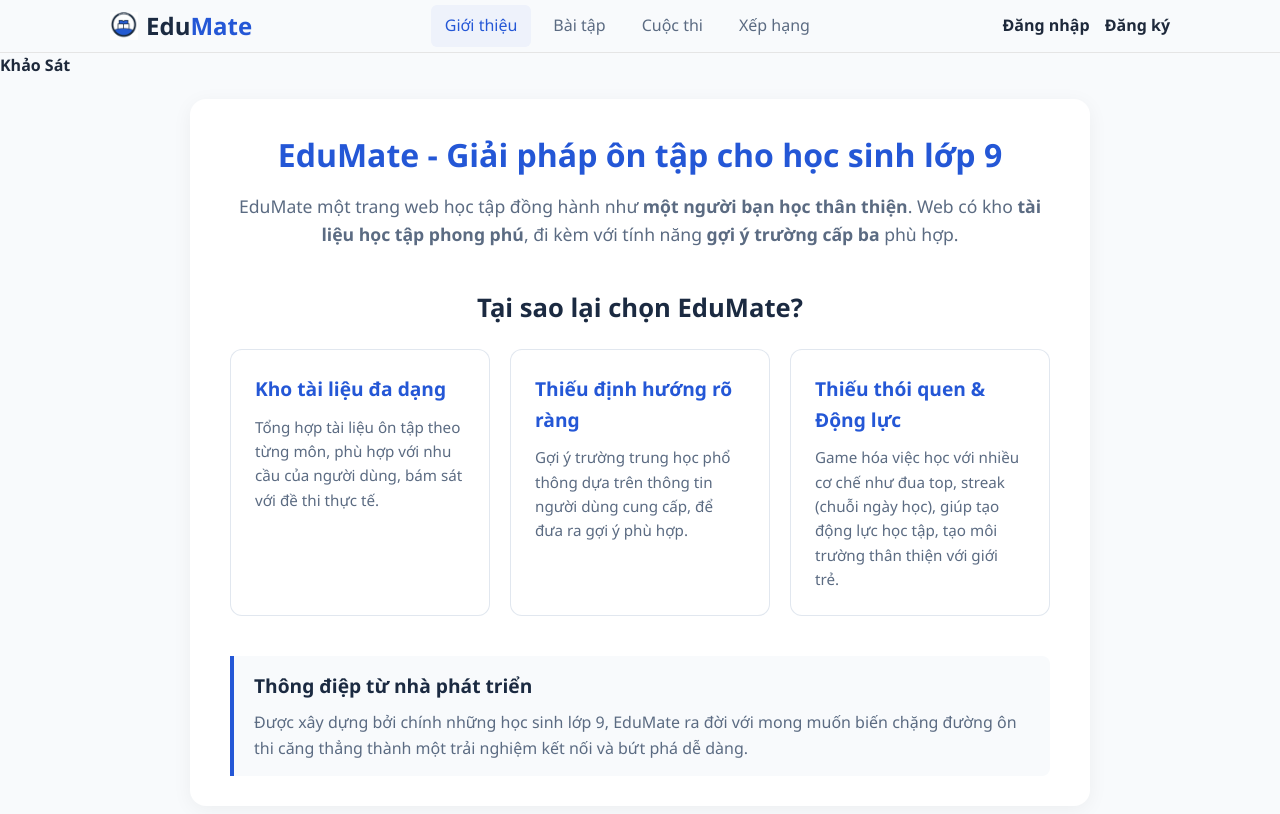
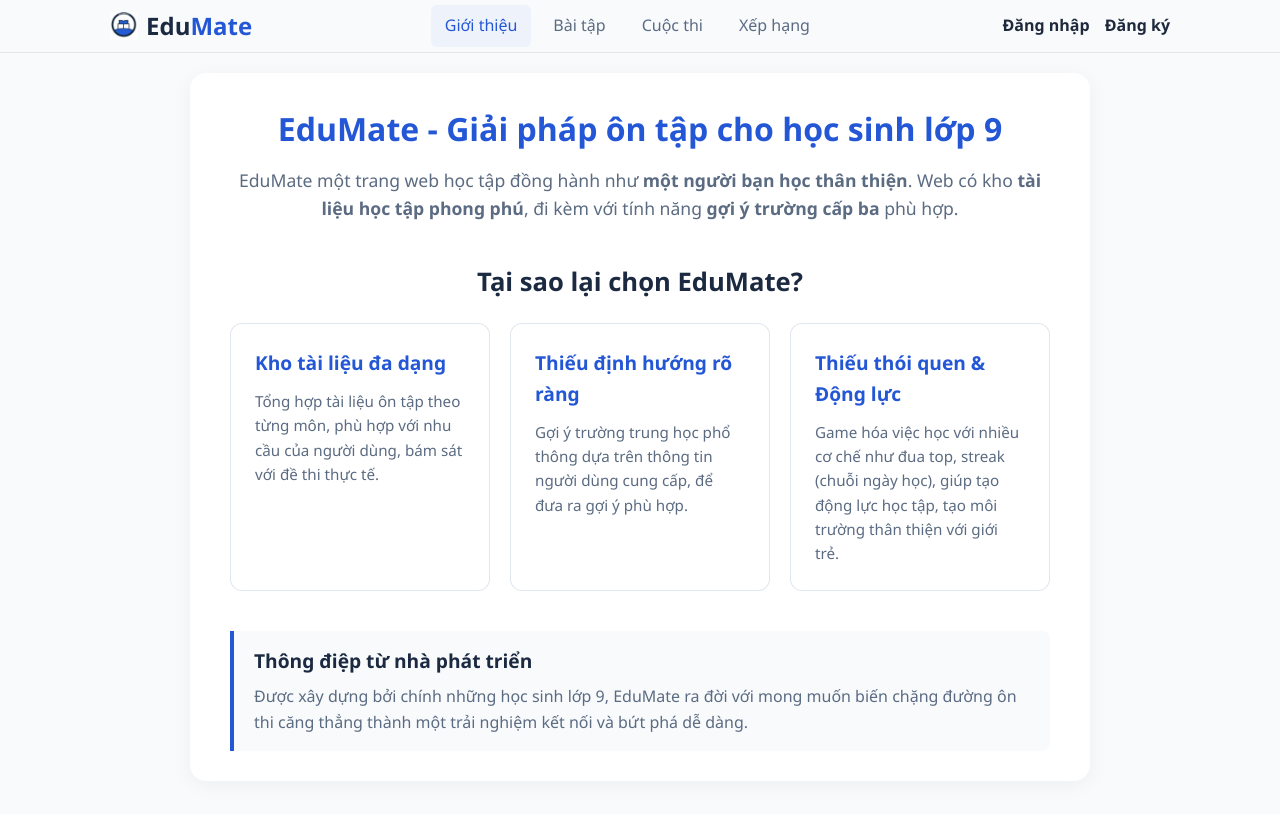
Before and after one commit to Minhhang146/KHTT, a plain HTML site: page Frontend/index.html in a window 1280 px wide. Drawn offline with Linux system fonts and the light colour scheme.

Commit message:
10:03-26/10/2026

```diff
--- a/Frontend/index.html
+++ b/Frontend/index.html
@@ -53,8 +53,6 @@
       </div>
     </header>
 
-    <a href="khaosat.html" class="auth-link"> Khảo Sát </a>
-
     <div class="container">
       <!-- Phần Hero -->
       <div class="hero">
```
Also changed, not shown: 1 other file.
